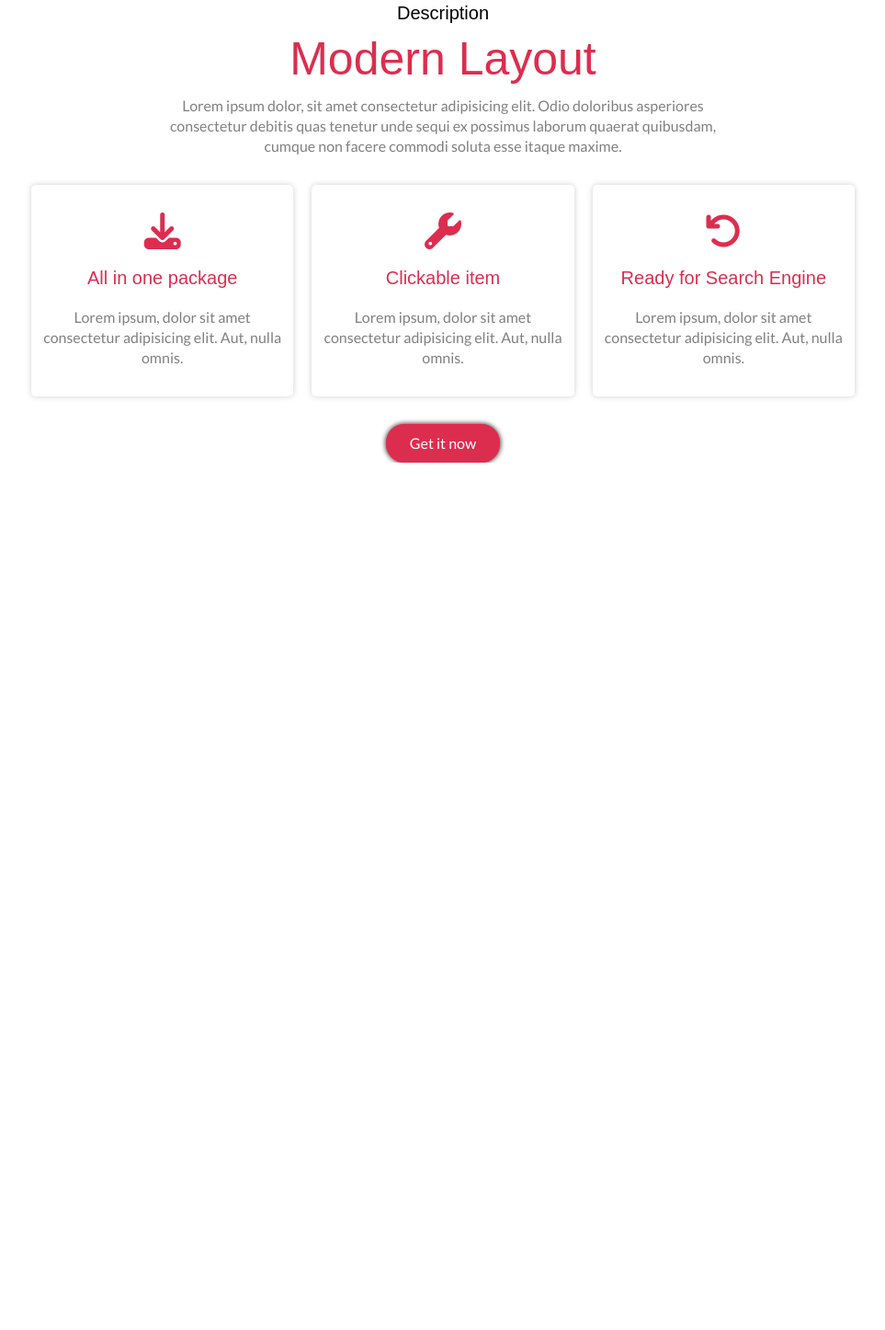
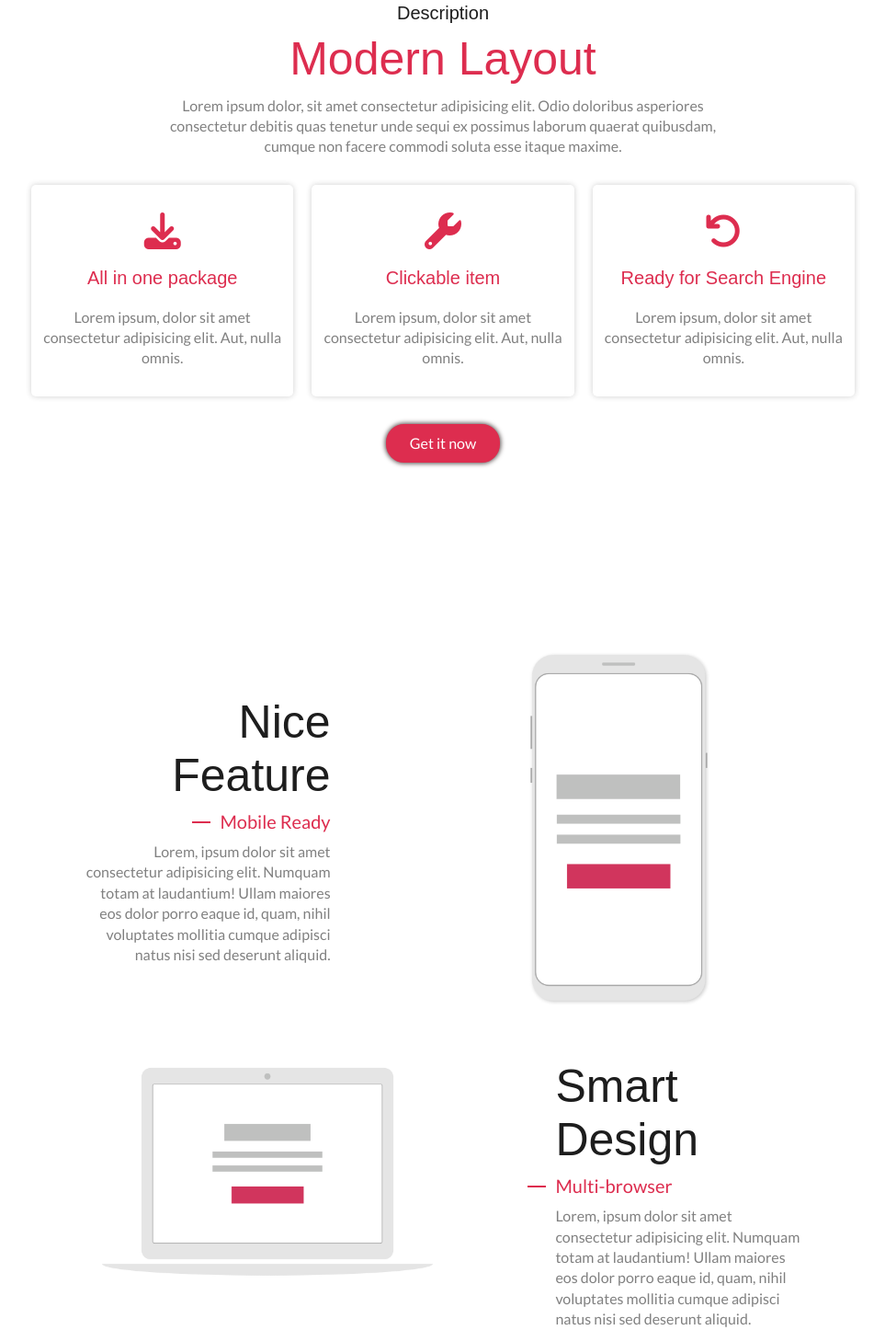
Before and after one commit to dimitrovivan/Landing-Page, a plain HTML site: page Project/index.html in a window 1280 px wide. Shown: the part 747-2193 px from the top of the page at 92% size, without its empty margins (158-1121 px from the left). Before the commit the page ends 1250 px from the top, so only its background shows below. Drawn offline with Linux system fonts and the light colour scheme.

Commit message:
Added second main section

```diff
--- a/Project/Styles/01-Settings/_settings-colors.scss
+++ b/Project/Styles/01-Settings/_settings-colors.scss
@@ -2,7 +2,7 @@ $bg-selection: #42ABF8;
 
 $primary-white: #fff;
 
-$primary-black: #000;
+$primary-black: #1D1D1D;
 
 $grey-700: #d3c9c9;
 
--- /dev/null
+++ b/Project/Styles/06-Components/_c-main-second-section.scss
@@ -0,0 +1,52 @@
+.second-section {
+
+    & > * {
+        justify-content: space-around;
+    }
+
+    &__image {
+        max-width: 40rem;
+    }
+
+    &__span-heading {
+        display: inline-block;
+        font-size: 2rem;
+        position: relative;
+        color: $pink-700;
+        margin-bottom: $space-1;
+
+        &::before {
+            content: '';
+            position: absolute;
+            background-color: $pink-700;
+            top: 1.1rem;
+            left: -3rem;
+            width: 2rem;
+            height: 0.2rem;
+
+        }
+    }
+
+    &__first-description,
+    &__second-description {
+        max-width: 30%;
+    }
+
+    &__first-description {
+        text-align: right;
+
+    }
+
+    &__second-description {
+        .span-heading-line-before {
+            margin-left: $space-3;
+         }
+    }
+
+    &__heading {
+        color: $primary-black;
+        font-weight: 100;
+        margin-bottom: $space-1;
+    }
+
+}
--- a/Project/Styles/main.scss
+++ b/Project/Styles/main.scss
@@ -23,3 +23,4 @@
 @import './06-Components/c-main-first-section';
 @import './06-Components/c-font-awesome-icons';
 @import './06-Components/c-advertise-card';
+@import './06-Components/c-main-second-section';
--- a/Project/index.html
+++ b/Project/index.html
@@ -102,8 +102,33 @@
         </section>
 
 
-        <section class="main__second-section">
+        <section class="main__second-section o-margin-top--100 o-padding-top--100">
+          <div class="second-section o-flex-column-container">
 
+            <article class="second-section__nice-feature o-flex-row-container o-flex-cross-axis-centered o-margin-bot--50">
+              <div class="second-section__first-description">
+                  <h1 class="second-section__heading">Nice Feature</h1>
+                  <span class="second-section__span-heading">Mobile Ready</span>
+                  <p>Lorem, ipsum dolor sit amet consectetur adipisicing elit. Numquam totam at laudantium! Ullam maiores eos dolor porro eaque id, quam, nihil voluptates mollitia cumque adipisci natus nisi sed deserunt aliquid.</p>
+              </div>
+
+              <div class="second-section__image">
+                  <img src="./Images/phone.png" alt="Phone">
+              </div>
+            </article>
+
+            <article class="second-section__smart-design o-flex-row-container">
+                <div class="second-section__image">
+                    <img src="./Images/laptop.png" alt="Phone">
+                </div>
+
+                <div class="second-section__second-description">
+                    <h1 class="second-section__heading">Smart Design</h1>
+                    <span class="second-section__span-heading">Multi-browser</span>
+                    <p>Lorem, ipsum dolor sit amet consectetur adipisicing elit. Numquam totam at laudantium! Ullam maiores eos dolor porro eaque id, quam, nihil voluptates mollitia cumque adipisci natus nisi sed deserunt aliquid.</p>
+                </div>
+              </article>
+            </div>
         </section>
 
         <section class="main__third-section">
```
Also changed, not shown: Project/Styles/main.css, 1 other file.
